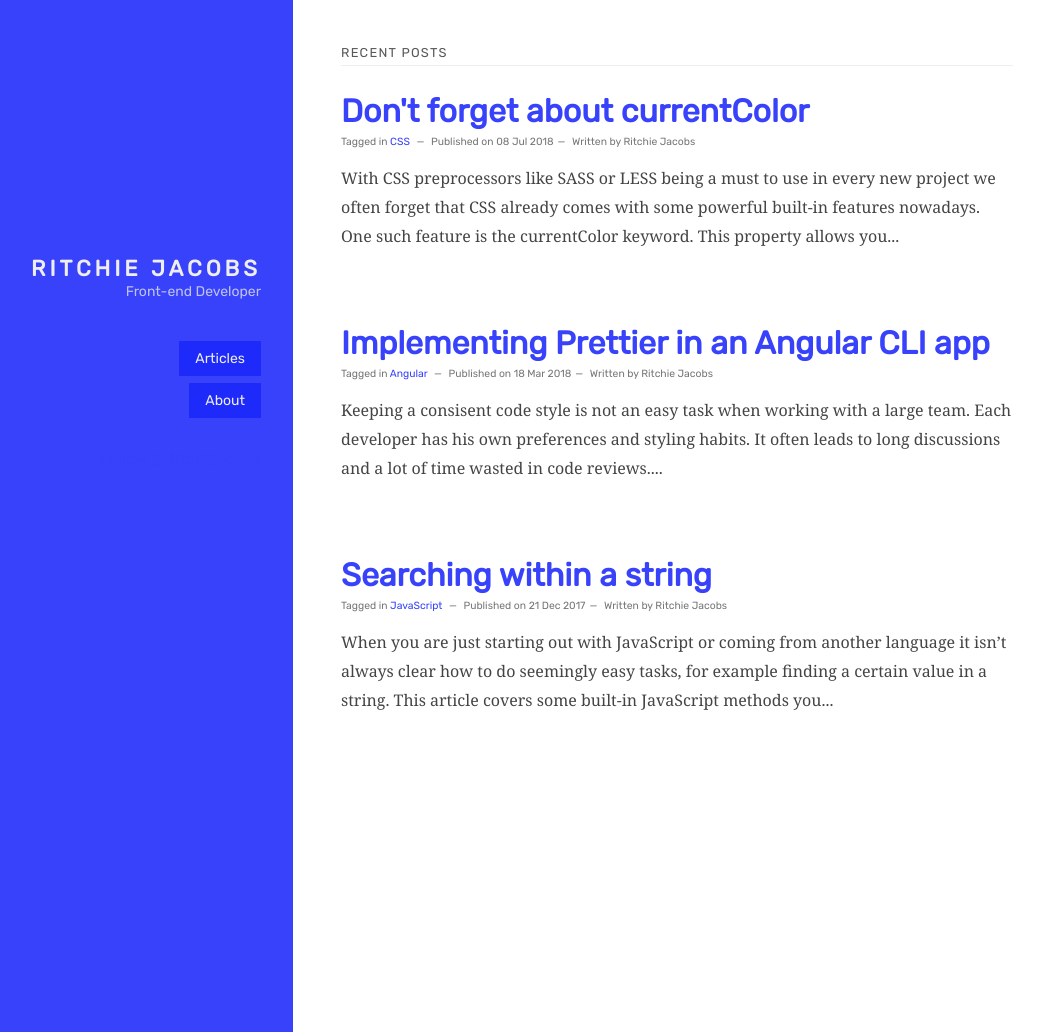
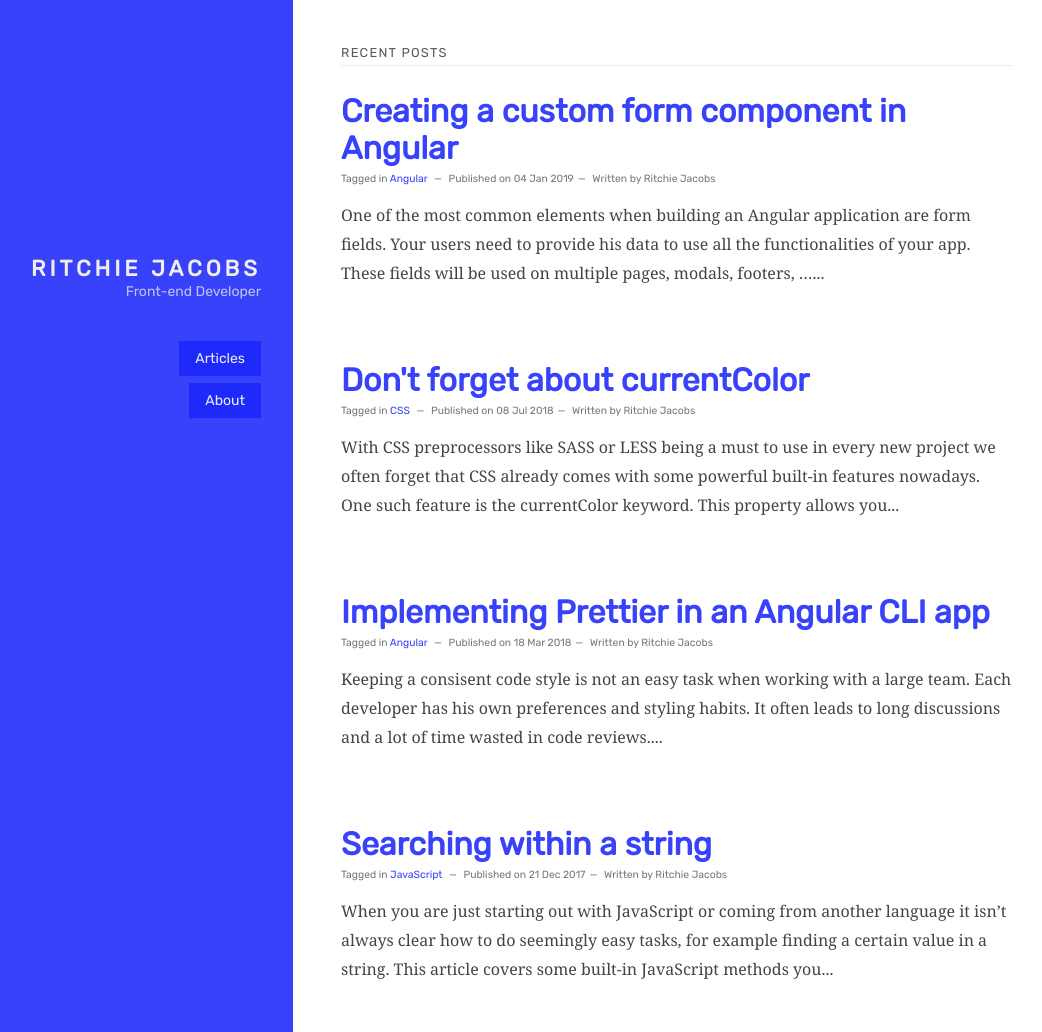
Before and after one commit to ritchiejacobs/ritchiejacobs.github.io, a Jekyll site: the page built from index.html, in a window 1280 px wide and 1032 px high. Shown: the whole window, without its empty margins (27-1069 px from the left). Built offline with Jekyll 4.4.1, drawn with Linux system fonts in a browser that asks for light colours; nearby versions of some CDN libraries; the list of posts is cut into pages by our own code; comment, search, counter and statistics services are not loaded.

Commit message:
Post new article

```diff
--- a/_drafts/angular-custom-form-component.md
+++ b/_posts/2019-01-04-angular-custom-form-component.md
@@ -2,6 +2,7 @@
 layout: post
 title: Creating a custom form component in Angular
 description: How to create a custom form component for an Angular application.
+date: 2019-01-04
 tags: Angular
 ---
 
```
